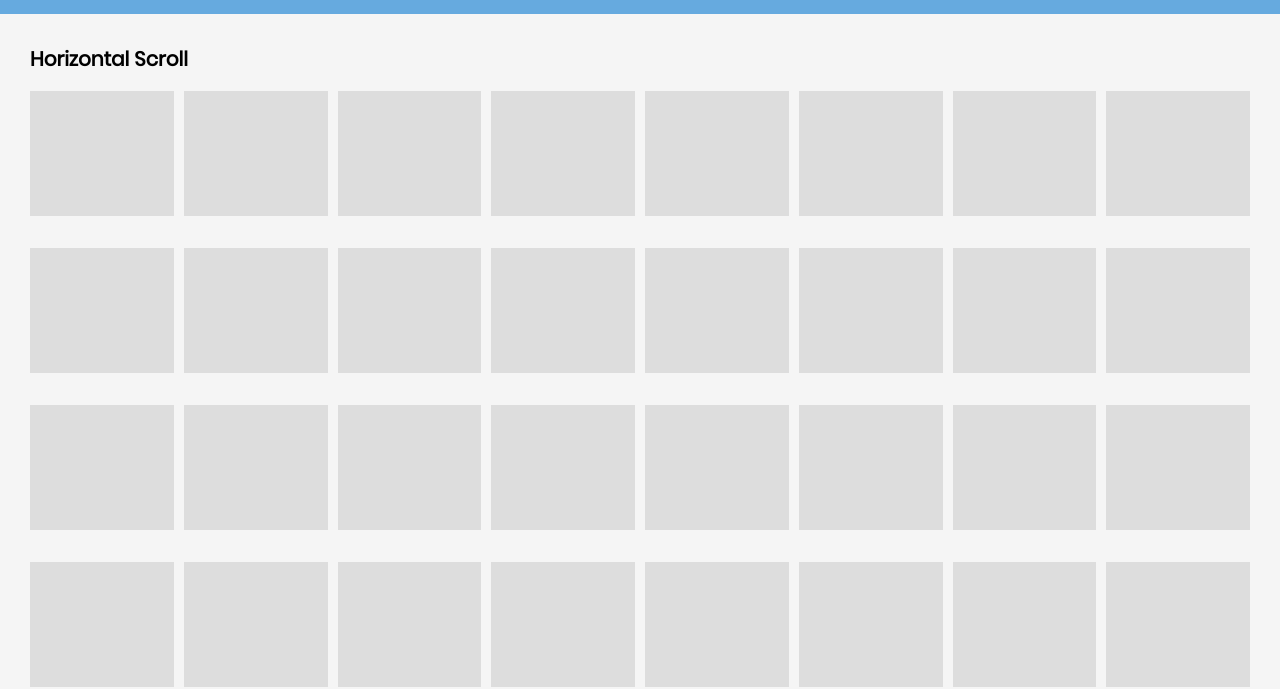
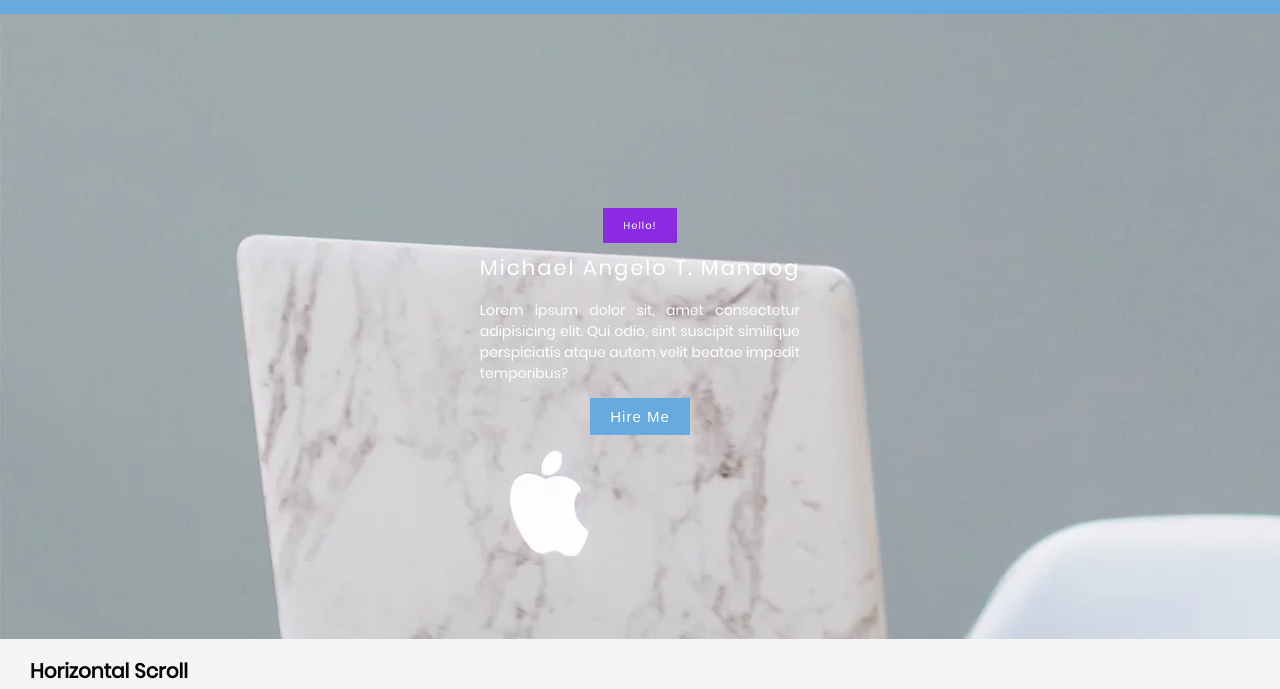
Before and after one commit to angelothegreat13/ANGELO, a plain HTML site: page index.html in a window 1280 px wide. Shown: the part 111-800 px from the top of the page. Drawn offline with Linux system fonts and the light colour scheme.

Commit message:
Add cover photo

```diff
--- a/assets/css/main.css
+++ b/assets/css/main.css
@@ -37,12 +37,12 @@ a { text-decoration: none; }
     padding-left: 30px;
 }
 
+
 /* Contact header style */
 .contact-header {
     background: #343A40;
     padding: 10px 30px;
 }
-
 .contacts {
     display: flex;
     flex-wrap: nowrap;
@@ -74,24 +74,22 @@ a { text-decoration: none; }
 .contacts span:last-child{
     margin-right: 0px;
 }
-
 .social-media {
     display: flex;
     flex: 1;
     justify-content: flex-end;
 }
-
 .social-media .icon {
     height: 25px;
     width: 25px;
     margin: 0px  5px;
 }
 
+
 /* Navigation style */
 .header-nav {
     width: 100%;
     background: #66aadf;
-    margin-bottom: 30px;
     position: sticky;
     top: 0;
 }
@@ -185,18 +183,65 @@ a { text-decoration: none; }
     display: flex;
     overflow-x: auto;
 }
-
 .hz-container::-webkit-scrollbar {
     display: none;
 }
-
 .hz-container .item {
     width: 12.5%;
     height: 125px;
     background: #ddd;
     margin-right: 10px;
 }
-
 .hz-container .item:last-child{
     margin-right: 0px;
 }
+
+
+/* Cover image */
+/* .cover img {
+    height: 100%;
+    width: 100%;
+    object-fit: cover;
+} */
+.cover {
+    height: 625px;
+    width: 100%;
+    background: url('/assets/images/cover.webp');
+    background-repeat: no-repeat;
+    display: flex;
+    justify-content: center;
+    align-items: center;
+    margin: 0 auto;
+}
+.cover-text {
+    text-align: center;
+    color: rgb(255, 255, 255);
+}
+.cover-text span{
+    background: blueviolet;
+    padding: 10px 20px;
+    letter-spacing: 1px;
+}
+.cover-text h1 {
+    font-weight: 400;
+    letter-spacing: 2px;
+    font-size: 2.1rem;
+}
+.cover-text p {
+    width: 320px;
+    text-align: justify;
+}
+
+/* Custom button style */
+.my-button {
+    background: #66aadf;
+    color: #FFF;
+    border: #59a3db;
+    padding: 10px 20px;
+    font-size: 1.5rem;
+    letter-spacing: 1px;
+}
+.my-button:hover {
+    cursor: pointer;
+    background: #4399db;
+}
--- a/assets/css/responsive.css
+++ b/assets/css/responsive.css
@@ -1,3 +1,18 @@
+/* Extra Large screen (xl) */
+@media screen and (max-width:1280px) {
+
+}
+
+
+/* Large screen (lg) */
+@media screen and (max-width:1024px) {
+    /* horizontal div */
+    .hz-container .item {
+        min-width: 120px;
+    }
+}
+
+
 /* Custom breakpoint */
 @media screen and (max-width:896px) {
     /* Responsive navbar style */
@@ -47,16 +62,21 @@
     .close-nav-box {
         display: block;
     }
-
-    .main-container {
-        margin-top: 100px;
-    }
 }
 
-/* small device like iphone 5 */
-@media screen and (max-width:320px) {
+
+/* Medium screen (md) */
+@media screen and (max-width:768px) {
+
 
 }
+
+
+/* Small screen (sm) */
+@media screen and (max-width:640px ) {
+
+}
+
 
 /* 480px mobile size */
 @media screen and (max-width:480px ) {
@@ -84,26 +104,12 @@
     }
 }
 
-/* Small screen (sm) */
-@media screen and (max-width:640px ) {
 
-}
-
-/* Medium screen (md) */
-@media screen and (max-width:768px) {
-
-
-}
-
-/* Large screen (lg) */
-@media screen and (max-width:1024px) {
-    /* horizontal div */
-    .hz-container .item {
-        min-width: 120px;
+/* small device like iphone 5 */
+@media screen and (max-width:320px) {
+    .cover-text p {
+        width: 300px;
+        text-align: center;
+        padding-left: 15px;
     }
 }
-
-/* Extra Large screen (xl) */
-@media screen and (max-width:1280px) {
-
-}
--- a/index.html
+++ b/index.html
@@ -18,13 +18,13 @@
             <span class="name email-add">Email Address:</span>
             <span class="val email">angelothegreat13@gmail.com</span>
             <div class="social-media">
-                <a href="#" target="_blank">
+                <a href="https://www.facebook.com/angelothegreat13" target="_blank">
                     <img class="icon" src="./assets/images/facebook.svg" alt="facebook">
                 </a>
-                <a href="#" target="_blank">
+                <a href="https://twitter.com/naruhinaisreal" target="_blank">
                     <img class="icon" src="./assets/images/twitter.svg" alt="twitter">
                 </a>
-                <a href="#" target="_blank">
+                <a href="https://www.reddit.com/user/angelothegreat13" target="_blank">
                     <img class="icon" src="./assets/images/reddit-alien.svg" alt="reddit">
                 </a>
             </div>
@@ -113,8 +113,13 @@
     </div>
 </section>
 
-<section class="wallpaper">
-
+<section class="cover">
+    <div class="cover-text">
+        <span>Hello!</span>
+        <h1>Michael Angelo T. Manaog</h1>
+        <p>Lorem ipsum dolor sit, amet consectetur adipisicing elit. Qui odio, sint suscipit similique perspiciatis atque autem velit beatae impedit temporibus?</p>
+        <button type="button" class="my-button">Hire Me</button>
+    </div>
 </section>
 
 <main class="main-container">
```
Also changed, not shown: assets/images/cover.webp (added).
